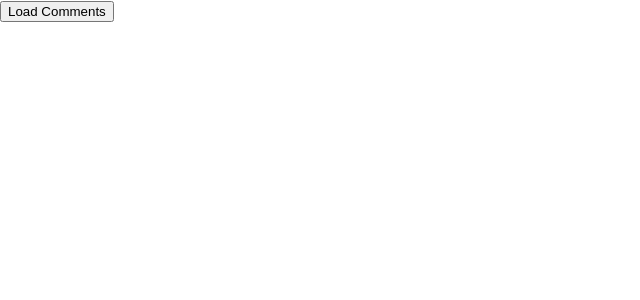
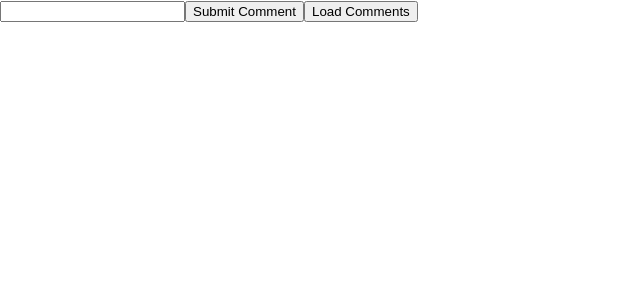
Before and after one commit to mdverdera/next-api, a Next.js app: page /comments in a window 1280 px wide. Shown: the top 300 px of the page, without its empty margins (0-640 px from the left). Built offline with nearby package versions, Linux system fonts and the light colour scheme.

Commit message:
API POST request.

```diff
--- a/pages/api/comments/index.tsx
+++ b/pages/api/comments/index.tsx
@@ -6,5 +6,16 @@
 };
 
 export default (req: NextApiRequest, res: NextApiResponse<Data>) => {
-  res.status(200).json(comments);
+  if (req.method === "GET") {
+    res.status(200).json(comments);
+  } else if (req.method === "POST") {
+    const comment = req.body.comment;
+
+    const newComment = {
+      id: Date.now(),
+      text: comment,
+    };
+    comments.push(newComment);
+    res.status(201).json(newComment);
+  }
 };
--- a/pages/comments/index.tsx
+++ b/pages/comments/index.tsx
@@ -7,6 +7,7 @@
 
 const Comments = () => {
   const [comments, setComments] = useState([]);
+  const [comment, setComment] = useState("");
 
   const fetchComments = async () => {
     const response = await fetch("/api/comments");
@@ -14,8 +15,27 @@
     setComments(data);
   };
 
+  const submitComment = async () => {
+    const response = await fetch("/api/comments", {
+      method: "POST",
+      body: JSON.stringify({ comment }),
+      headers: {
+        "Content-Type": "application/json",
+      },
+    });
+
+    const data = await response.json();
+    console.log(data);
+  };
+
   return (
     <>
+      <input
+        type="text"
+        value={comment}
+        onChange={(e) => setComment(e.target.value)}
+      />
+      <button onClick={submitComment}>Submit Comment</button>
       <button onClick={fetchComments}>Load Comments</button>
       {comments.map((comment: CommentModel) => {
         return (
```
